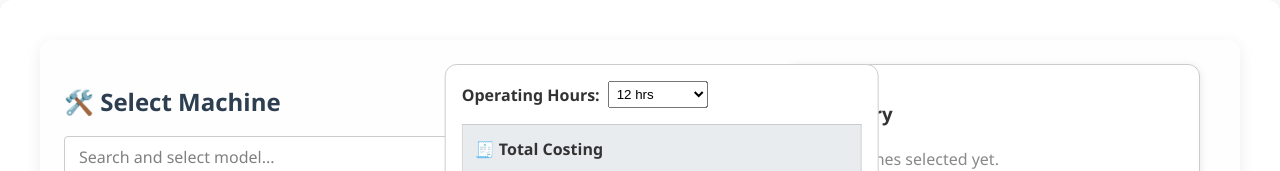
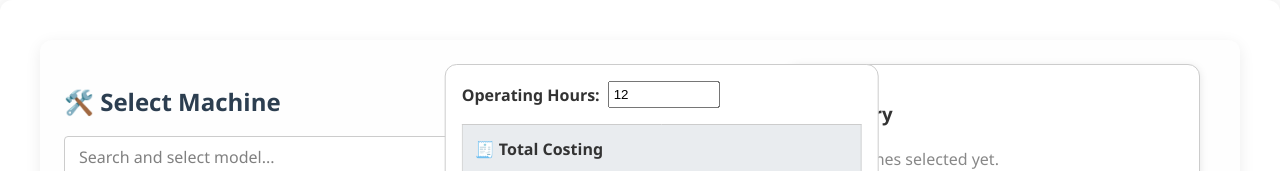
Before and after one commit to joshhh-dev/MEPtable, a React (Vite) app: page / in a window 1280 px wide. Shown: the top 171 px of the page. Built offline with nearby package versions, Linux system fonts and the light colour scheme.

Commit message:
update the operating hours

```diff
--- a/src/chart/barChart.jsx
+++ b/src/chart/barChart.jsx
@@ -44,7 +44,7 @@ const BarChartComponent = ({ machines }) => {
   // === Gas ===
   const costGasDay = machines.map((m) => {
     const btu = getNumber(m.gasBTU);
-    const kgsPerHour = (btu / 47654.20) * 0.6 * 0.17;
+    const kgsPerHour = (btu / 47654.20) * 0.6; // Convert BTU to kg/hr
     return kgsPerHour * getQty(m) * 80 * 12;
   });
   const costGasMonth = costGasDay.map((c) => c * 30);
--- a/src/components/machinesDropDown.jsx
+++ b/src/components/machinesDropDown.jsx
@@ -132,7 +132,7 @@ const calculateCostPerLoad = (machine) => {
   const elecCost = elecUsage * 12;
 
   const gasBTU = parseFloat(machine.gasBTU) || 0;
-  const kgsPerHour = (gasBTU / 47654.2) * 0.6 * 0.17;
+  const kgsPerHour = (gasBTU / 47654.2) * 0.6;
   const gasCost = kgsPerHour * qty * 80;
 
   const cold = parseFloat(machine.coldWater?.waterConsump) || 0;
--- a/src/components/summarySideBar.jsx
+++ b/src/components/summarySideBar.jsx
@@ -21,22 +21,40 @@ const SummarySidebar = ({ machines, calculateCostPerLoad }) => {
 
   return (
     <div className="summary-sidebar" style={{ padding: "1rem", maxWidth: "100%", overflowX: "auto" }}>
-      {/* Operating Hours Dropdown */}
-      <div style={{ marginBottom: "1rem", display: "flex", flexWrap: "wrap", alignItems: "center" }}>
-        <label htmlFor="hours" style={{ marginRight: "0.5rem", fontWeight: "bold", minWidth: "130px" }}>
+      {/* Operating Hours Userinput */}
+      <div
+        style={{
+          marginBottom: "1rem",
+          display: "flex",
+          flexWrap: "wrap",
+          alignItems: "center",
+        }}
+      >
+        <label
+          htmlFor="hours"
+          style={{
+            marginRight: "0.5rem",
+            fontWeight: "bold",
+            minWidth: "130px",
+          }}
+        >
           Operating Hours:
         </label>
-        <select
+        <input
+          type="number"
           id="hours"
           value={hours}
           onChange={handleHourChange}
-          style={{ padding: "0.25rem", minWidth: "100px" }}
-        >
-          <option value={12}>12 hrs</option>
-          <option value={16}>16 hrs</option>
-          <option value={24}>24 hrs</option>
-        </select>
+          style={{
+            padding: "0.25rem",
+            minWidth: "100px",
+          }}
+          min={1}
+          max={24}
+          step={1}
+        />
       </div>
+
 
       {/* Cost Table */}
       <div style={{ overflowX: "auto" }}>
@@ -53,7 +71,7 @@ const SummarySidebar = ({ machines, calculateCostPerLoad }) => {
               const elecCost = elecUsage * 12;
 
               const gasBTU = parseFloat(m.gasBTU) || 0;
-              const kgsPerHour = (gasBTU / 47654.2) * 0.6 * 0.75;
+              const kgsPerHour = (gasBTU / 47654.2) * 0.6; // Convert BTU to kg/hr
               const gasUsage = kgsPerHour * qty * hours;
               const gasCost = gasUsage * 80;
 
```
Also changed, not shown: 1 other file (tests, documents, lock files or other folders).
